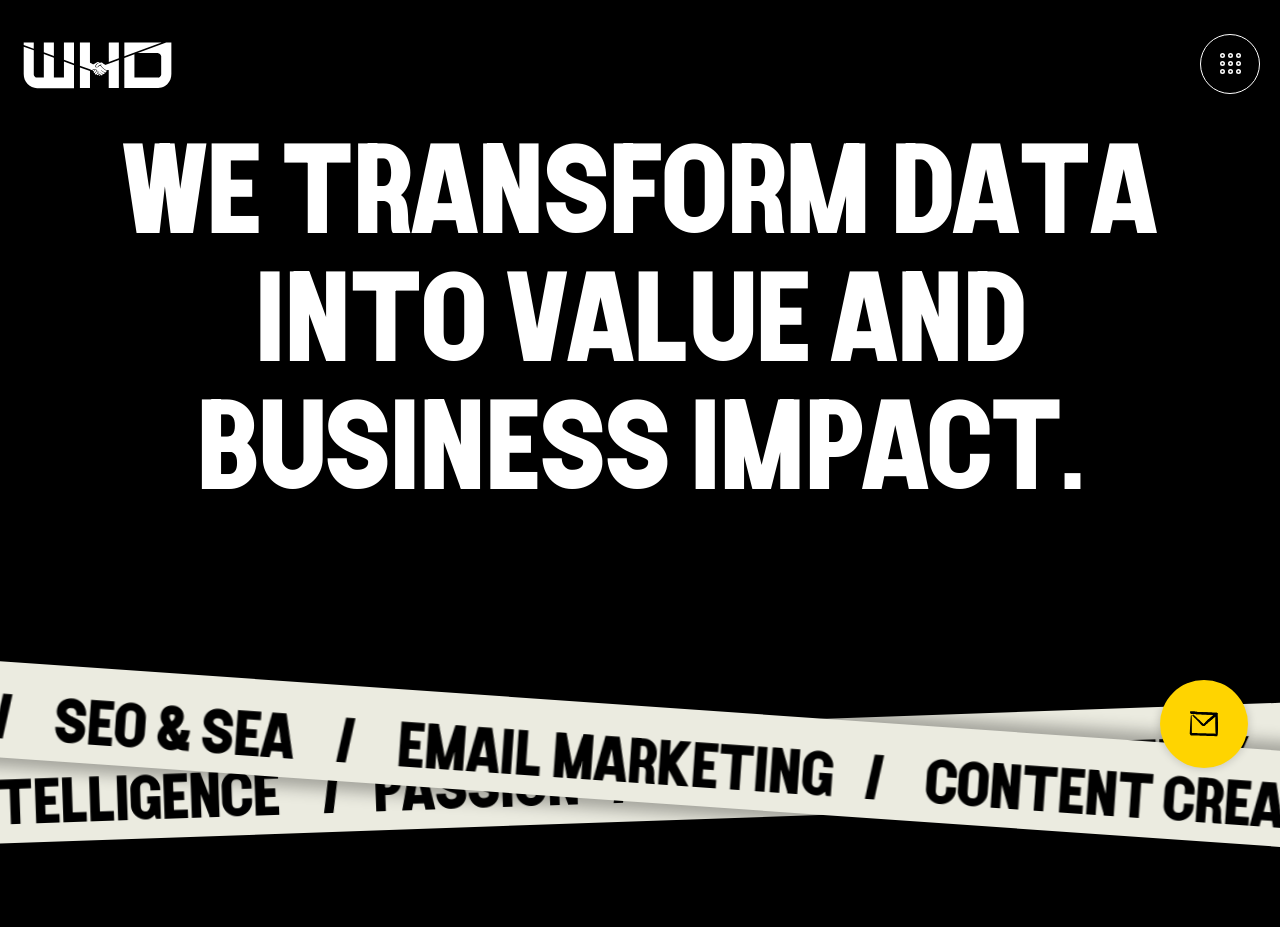
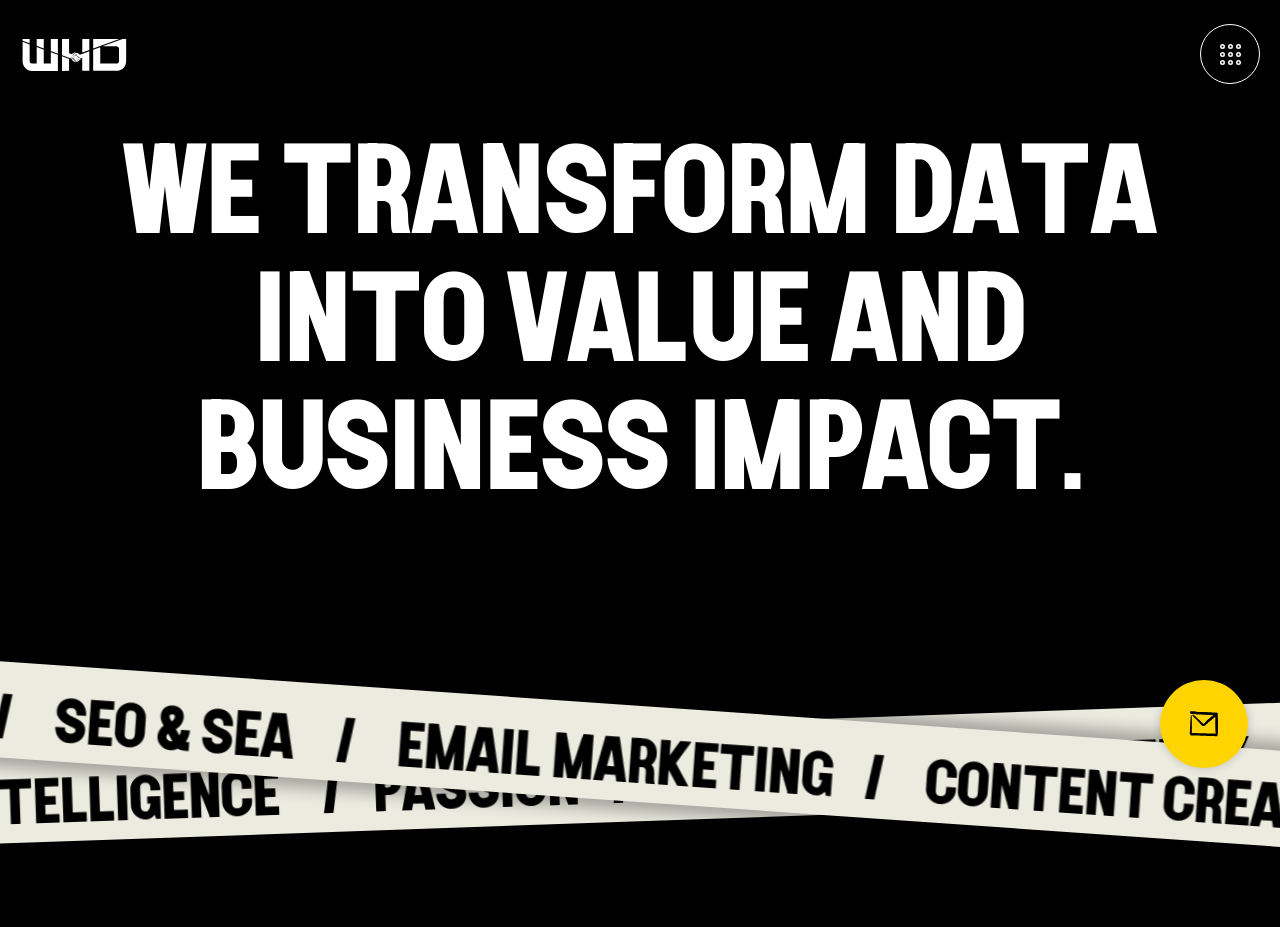
Before and after one commit to whdagency/whd.ma, a plain HTML site: page index.html in a window 1280 px wide. Shown: the top 927 px of the page. Drawn offline with nearby package versions, Linux system fonts and the light colour scheme; a script that the page names is missing.

Commit message:
Update style.css

```diff
--- a/css/style.css
+++ b/css/style.css
@@ -897,6 +897,7 @@ ul#menu{
   justify-content: center;
   position: relative;
   width: 100%;
+  /* background-color: #fff; */
 }
 
 .header .navbar {
@@ -915,7 +916,7 @@ ul#menu{
 }
 
 .header .navbar .navbar__logo img {
-  max-height: 5em;
+  max-height: 3.5em;
 }
 
 .humberger__wrapper {
@@ -1617,6 +1618,7 @@ svg g g:nth-child(2) path {
 
 .blog__item {
   position: relative;
+  cursor: pointer !important;
 }
 
 .blog__content{
```
